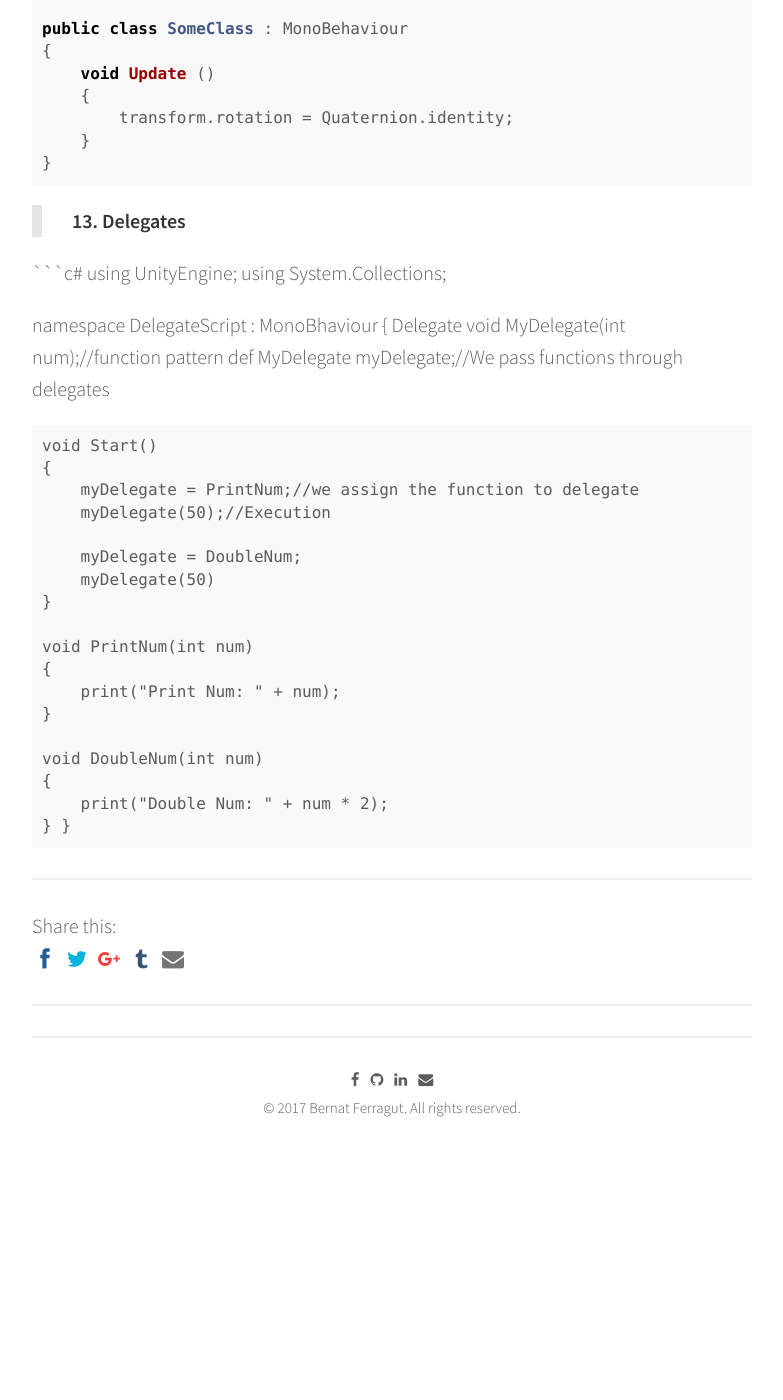
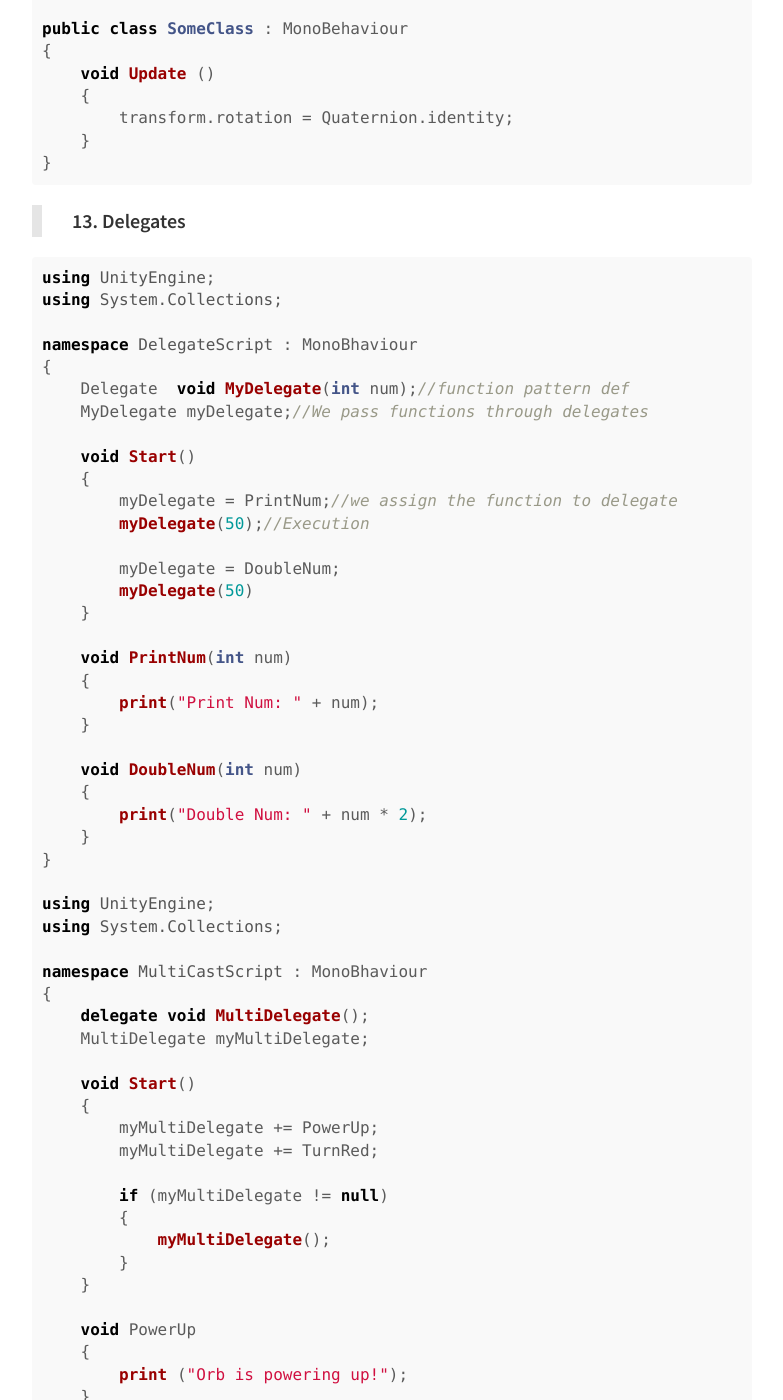
Before and after one commit to bernatferragut/FutureWeb-blog, a Jekyll site: the page built from _posts/22-12-16-VR-Scripting in Unity-2.md.md, in a window 1280 px wide and 1400 px high, scrolled down 21061 px. Shown: the whole window, without its empty margins (248-1031 px from the left). Built offline with Jekyll 4.4.1, drawn with Linux system fonts in a browser that asks for light colours; nearby versions of some CDN libraries; comment, search, counter and statistics services are not loaded; before the commit the page ends 22281 px from its top, so only the background shows below that; some of the changed text lies outside the part shown.

Commit message:
Update 22-12-16-VR-Scripting in Unity-2.md.md
Delegates 2

````diff
--- a/_posts/22-12-16-VR-Scripting in Unity-2.md.md
+++ b/_posts/22-12-16-VR-Scripting in Unity-2.md.md
@@ -975,3 +975,35 @@
         print("Double Num: " + num * 2);
     }
 }
+
+using UnityEngine;
+using System.Collections;
+
+namespace MultiCastScript : MonoBhaviour
+{
+    delegate void MultiDelegate();
+    MultiDelegate myMultiDelegate;
+
+    void Start()
+    {
+        myMultiDelegate += PowerUp;
+        myMultiDelegate += TurnRed;
+
+        if (myMultiDelegate != null)
+        {
+            myMultiDelegate();
+        }
+    }
+
+    void PowerUp
+    {
+        print ("Orb is powering up!");
+    }
+
+    void TurnRed()
+    {
+        renderer.material.color = Color.red;
+    }
+}
+
+```
````
